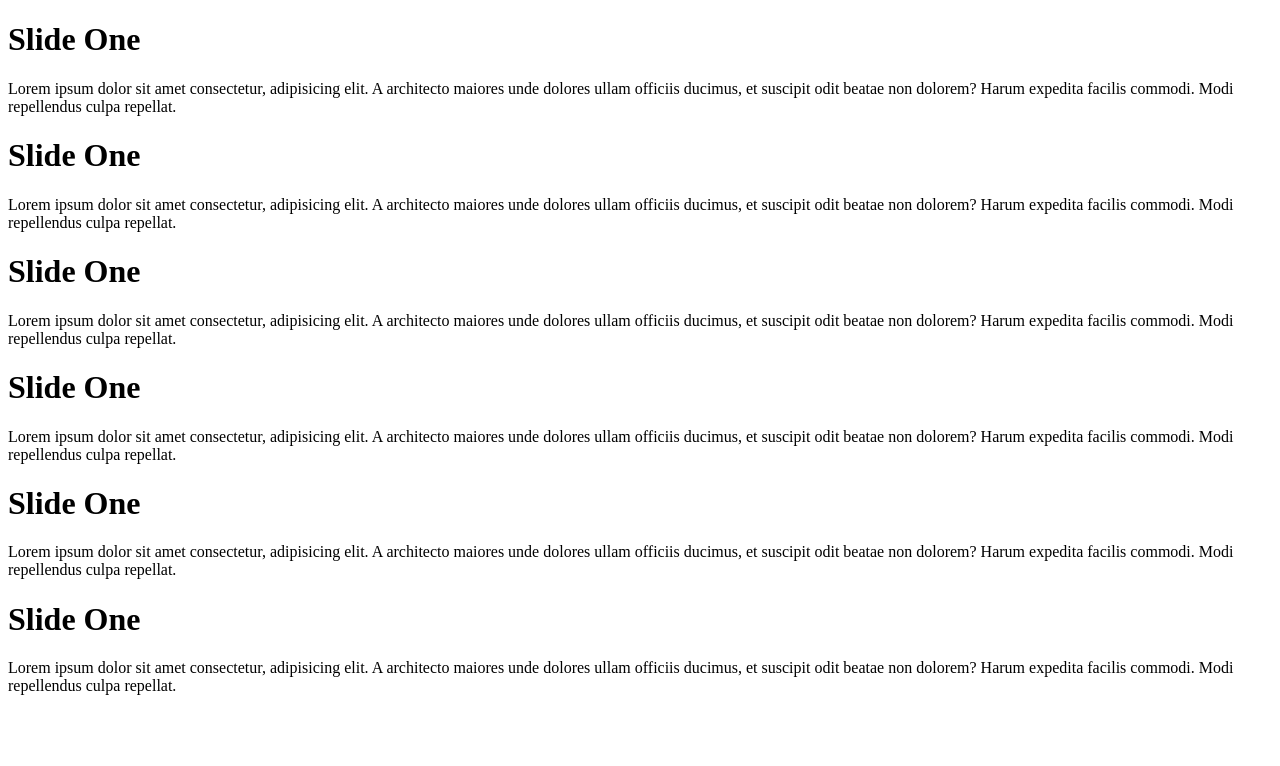
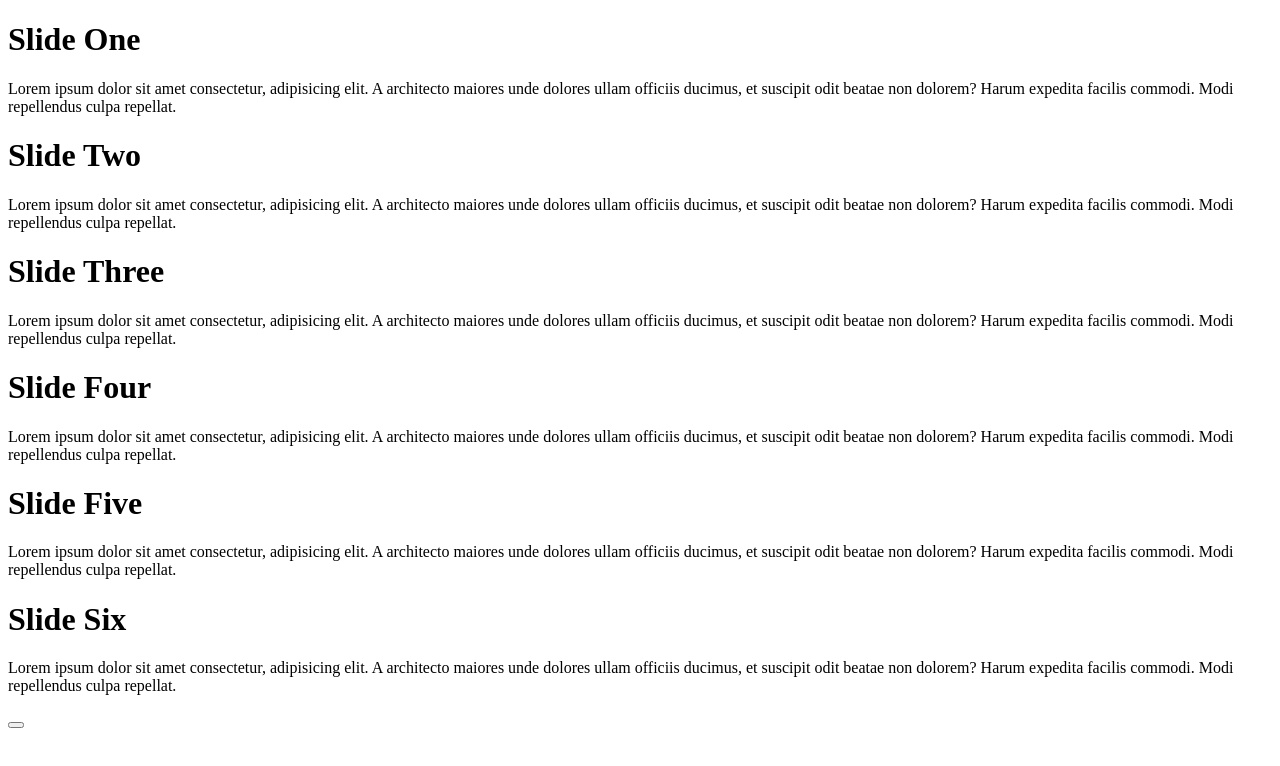
Before and after one commit to day1park/slider, a plain HTML site: page index.html in a window 1280 px wide. Drawn offline with Linux system fonts and the light colour scheme.

Commit message:
add buttons

```diff
--- a/index.html
+++ b/index.html
@@ -22,7 +22,7 @@
       </div>
       <div class="slide">
         <div class="content">
-          <h1>Slide One</h1>
+          <h1>Slide Two</h1>
           <p>
             Lorem ipsum dolor sit amet consectetur, adipisicing elit. A
             architecto maiores unde dolores ullam officiis ducimus, et suscipit
@@ -33,7 +33,7 @@
       </div>
       <div class="slide">
         <div class="content">
-          <h1>Slide One</h1>
+          <h1>Slide Three</h1>
           <p>
             Lorem ipsum dolor sit amet consectetur, adipisicing elit. A
             architecto maiores unde dolores ullam officiis ducimus, et suscipit
@@ -44,7 +44,7 @@
       </div>
       <div class="slide">
         <div class="content">
-          <h1>Slide One</h1>
+          <h1>Slide Four</h1>
           <p>
             Lorem ipsum dolor sit amet consectetur, adipisicing elit. A
             architecto maiores unde dolores ullam officiis ducimus, et suscipit
@@ -55,7 +55,7 @@
       </div>
       <div class="slide">
         <div class="content">
-          <h1>Slide One</h1>
+          <h1>Slide Five</h1>
           <p>
             Lorem ipsum dolor sit amet consectetur, adipisicing elit. A
             architecto maiores unde dolores ullam officiis ducimus, et suscipit
@@ -66,7 +66,7 @@
       </div>
       <div class="slide">
         <div class="content">
-          <h1>Slide One</h1>
+          <h1>Slide Six</h1>
           <p>
             Lorem ipsum dolor sit amet consectetur, adipisicing elit. A
             architecto maiores unde dolores ullam officiis ducimus, et suscipit
@@ -75,6 +75,9 @@
           </p>
         </div>
       </div>
+      <div class="buttons">
+        <button id="prev"></button>
+      </div>
     </div>
   </body>
 </html>
```
